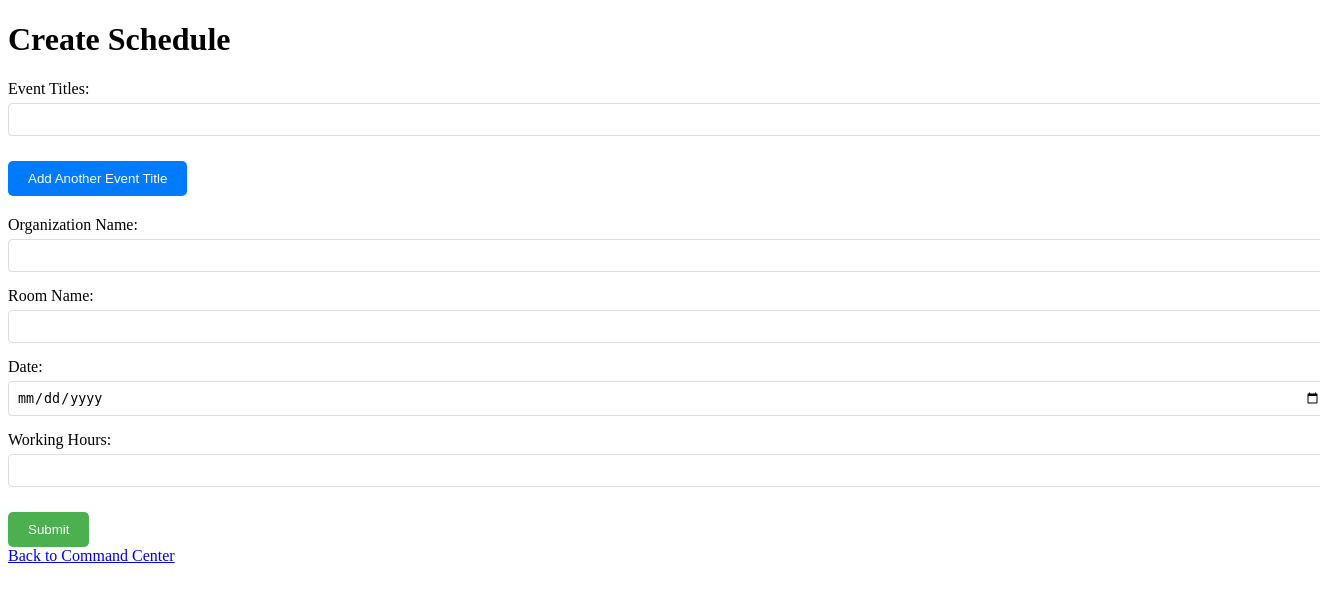
After one commit to eliflali/CENG445-Room-Reservation-System-Project, a Django app: page /find-schedule/ in a window 1320 px wide; the page is wider, and only the part inside the window is pictured. The commit adds this page. Shown: the top 602 px of that part. Run offline with Django 4.2, Linux system fonts and the light colour scheme.

Commit message:
find schedule is completed

```diff
--- a/phase-2/views.py
+++ b/phase-2/views.py
@@ -348,9 +348,13 @@ def find_free_time_slots(room_id, date, working_hours):
 
     return free_slots
 
-def find_schedule(event_ids, room_id, date, working_hours):
+def find_schedule(event_ids, org_name, room_name, date, working_hours):
     room_manager = DB_MANAGER.room_manager
     event_manager = DB_MANAGER.event_manager
+
+
+    room_id = room_manager.get_room_id(room_name, org_name)
+
     free_slots = find_free_time_slots(room_id, date, working_hours)
 
     # Convert free slots into datetime objects for easier manipulation
--- a/phase-3/room_reservation/room_reservation/urls.py
+++ b/phase-3/room_reservation/room_reservation/urls.py
@@ -28,5 +28,6 @@ urlpatterns = [
      path('logout/', auth_views.LogoutView.as_view(next_page='login'), name='logout'),
     path('execute-login/', views.execute_login, name='execute_login'),
     path('register/', views.register_view, name='register'),
+    path('find-schedule/', views.find_schedule, name='find-schedule')
 
 ]
--- a/phase-3/room_reservation/room_reservation/views.py
+++ b/phase-3/room_reservation/room_reservation/views.py
@@ -277,6 +277,10 @@ def list_rooms(request):
     try:
         response = json.loads(response)
         response_message = response.get('response', 'Invalid response from phase2 server.')
+        if response_message == "You don't have permission.":
+            context = {'response_message': response_message, 'title': 'List Rooms'}
+            return render(request, 'response_template.html', context)
+            pass
         context = {'rooms': response_message, 'title': 'List Rooms'}
 
         return render(request, 'list_rooms.html', context)
@@ -514,6 +518,10 @@ def list_events(request):
     try:
         response = json.loads(response)
         response_message = response.get('response', 'Invalid response from phase2 while list events')
+        if response_message == "You don't have permission.":
+            context = {'response_message': response_message, 'title': 'List Events'}
+            return render(request, 'response_template.html', context)
+            pass
         context = {'events': response_message, 'title': 'List Events Response'}
 
         return render(request, 'list_events.html', context)
@@ -642,6 +650,42 @@ def create_event_permission(request):
     except json.JSONDecodeError:
         return JsonResponse({'error': 'Failed to decode response from server in event permission'}, status=500)
 
+@csrf_exempt
+def find_schedule(request):
+    """
+    event_ids = command['event_ids']
+    org_name = command['org_name']
+    room_name = command['room_name']
+    date = command['date']
+    working_hours = command['working_hours']
+    """
+    if request.method == 'GET':
+        return render(request, 'get_schedule.html')
+
+    token = request.session['token']
+
+    data = {
+        'action': 'find_schedule',
+        'event_ids': request.POST.get('schedule_event_titles'),
+        'org_name': request.POST.get('schedule_org_name'),
+        'room_name': request.POST.get('schedule_room_name'),
+        'date': request.POST.get('schedule_date'),
+        'working_hours': request.POST.get('schedule_working_hours')
+    }
+    response = send_command_to_phase2_server(data, token)
+
+    try:
+        response = json.loads(response)
+        response = response.get('response', 'Invalid response for find_schedule')
+        context = {'response': response}
+
+        return render(request, "schedule.html", context)
+    except json.JSONDecodeError:
+        return HttpResponse("Invalid response from server in schedule")
+
+
+
+
 
 
 @csrf_exempt
@@ -687,6 +731,9 @@ def process_request(request):
         return delete_event(request)
     elif command == 'create_event_permission':
         return create_event_permission(request)
+    elif command == 'find_schedule':
+        print("inside find_schedule")
+        return redirect("find-schedule")
     else:
         return JsonResponse({'error': 'Command not implemented yet'})
 
--- /dev/null
+++ b/phase-3/room_reservation/templates/get_schedule.html
@@ -0,0 +1,100 @@
+<!DOCTYPE html>
+<html lang="en">
+<head>
+    <meta charset="UTF-8">
+    <title>Create Schedule</title>
+    <style>
+        .form-group {
+            margin-bottom: 15px;
+        }
+
+        label {
+            display: block;
+            margin-bottom: 5px;
+        }
+
+        input[type="text"],
+        input[type="number"],
+        input[type="date"] {
+            width: 100%;
+            padding: 8px;
+            border: 1px solid #ddd;
+            border-radius: 4px;
+        }
+
+        button {
+            padding: 10px 20px;
+            background-color: #4CAF50;
+            color: white;
+            border: none;
+            border-radius: 5px;
+            cursor: pointer;
+            margin-top: 10px;
+        }
+
+        button:hover {
+            background-color: #45a049;
+        }
+
+        #add-event-title {
+            background-color: #007bff;
+            margin-bottom: 20px;
+        }
+
+        #add-event-title:hover {
+            background-color: #0056b3;
+        }
+    </style>
+    <script>
+        document.addEventListener('DOMContentLoaded', function () {
+            const addEventTitleButton = document.getElementById('add-event-title');
+            const eventTitlesContainer = document.getElementById('event-titles-container');
+
+            addEventTitleButton.addEventListener('click', function (e) {
+                e.preventDefault();
+                const newInput = document.createElement('input');
+                newInput.setAttribute('type', 'text');
+                newInput.setAttribute('name', 'schedule_event_titles');
+                newInput.classList.add('form-control');
+                eventTitlesContainer.appendChild(newInput);
+            });
+        });
+    </script>
+</head>
+<body>
+    <h1>Create Schedule</h1>
+
+    <form action="{% url 'find-schedule' %}" method="post">
+        {% csrf_token %}
+
+        <div id="event-titles-container" class="form-group">
+            <label for="schedule_event_titles">Event Titles:</label>
+            <input type="text" name="schedule_event_titles" class="form-control">
+        </div>
+        <button id="add-event-title" type="button" class="button">Add Another Event Title</button>
+
+        <div class="form-group">
+            <label for="schedule_org_name">Organization Name:</label>
+            <input type="text" id="schedule_org_name" name="schedule_org_name" class="form-control">
+        </div>
+
+        <div class="form-group">
+            <label for="schedule_room_name">Room Name:</label>
+            <input type="text" id="schedule_room_name" name="schedule_room_name" class="form-control">
+        </div>
+
+        <div class="form-group">
+            <label for="schedule_date">Date:</label>
+            <input type="date" id="schedule_date" name="schedule_date" class="form-control">
+        </div>
+
+        <div class="form-group">
+            <label for="schedule_working_hours">Working Hours:</label>
+            <input type="text" id="schedule_working_hours" name="schedule_working_hours" class="form-control">
+        </div>
+
+        <button type="submit" class="button">Submit</button>
+    </form>
+    <a href="/command-center/" class="back-link">Back to Command Center</a>
+</body>
+</html>
```
Also changed, not shown: phase-2/commandOperations.py (+7 -5 lines), phase-3/room_reservation/templates/command_center.html (+12 -0 lines), phase-3/room_reservation/templates/schedule.html (added, +66 -0 lines).
